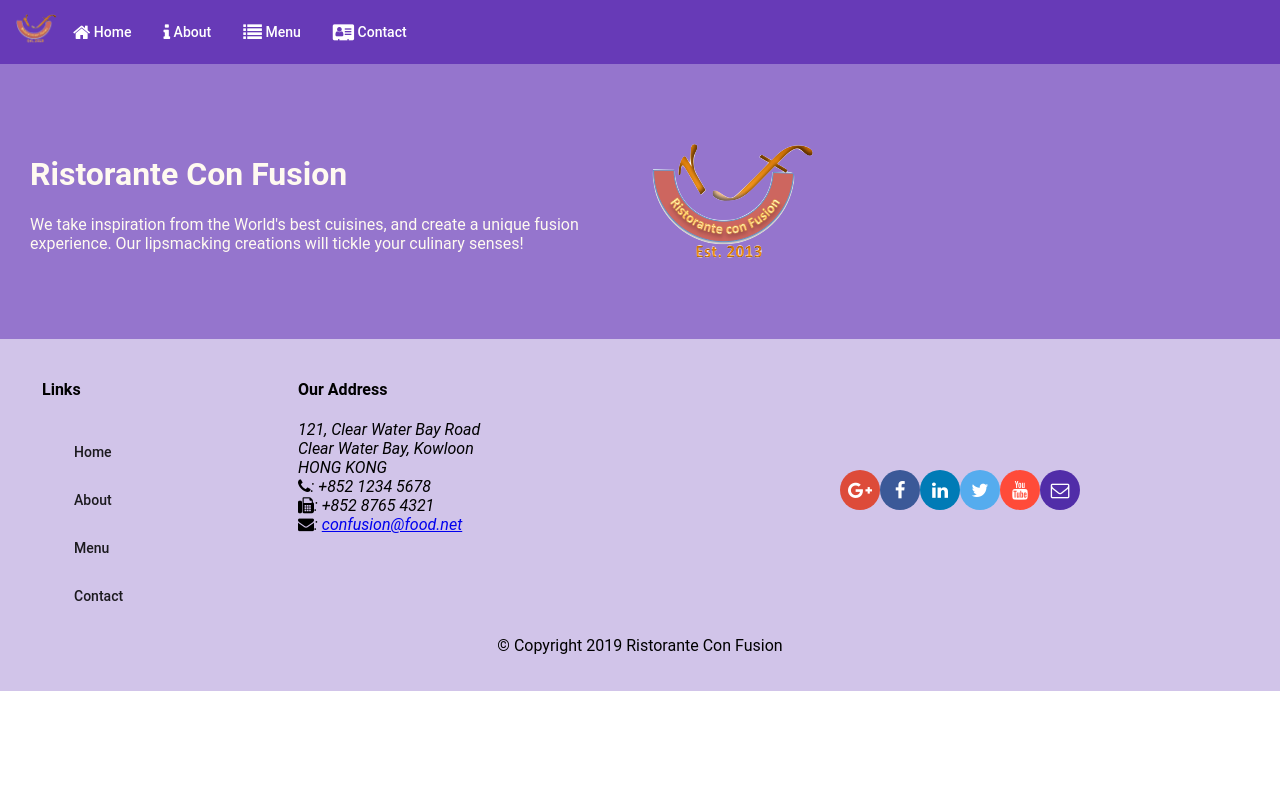
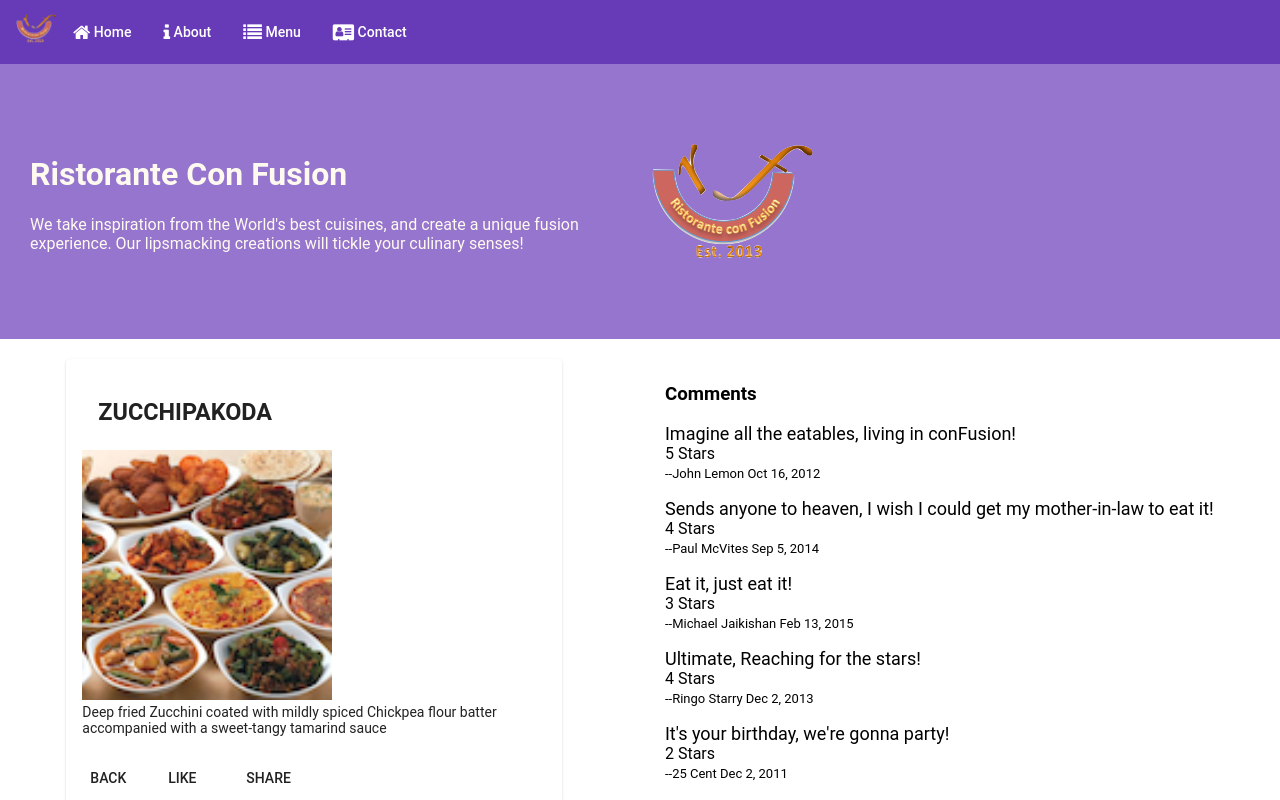
Before and after one commit to sulabhkumar/Hotel, an Angular app: page /dishdetail/1 in a window 1280 px wide. Before the commit this address led to /. Shown: the top 800 px of the page. Built offline with nearby package versions, Linux system fonts and the light colour scheme.

Commit message:
Single page Application Part 2

```diff
--- a/src/app/app-routing/routes.ts
+++ b/src/app/app-routing/routes.ts
@@ -9,6 +9,7 @@
 export const routes:Routes =[
 {path:'home',component:HomeComponent},
 {path:'menu',component: MenuComponent},
+{ path: 'dishdetail/:id',     component: DishdetailComponent },
 {path: '',redirectTo:'/home',pathMatch:'full'},
 {path:'contactus',component:ContactComponent}
 ];
--- a/src/app/dishdetail/dishdetail.component.html
+++ b/src/app/dishdetail/dishdetail.component.html
@@ -20,6 +20,7 @@
       <p>{{dish.description}}</p>
     </mat-card-content>
     <mat-card-actions>
+        <button mat-button (click)="goBack()">BACK</button>
       <button mat-button>LIKE</button>
       <button mat-button>SHARE</button>
     </mat-card-actions>
--- a/src/app/dishdetail/dishdetail.component.ts
+++ b/src/app/dishdetail/dishdetail.component.ts
@@ -1,5 +1,8 @@
-import { Component, OnInit, Input } from '@angular/core';
+import { Component, OnInit} from '@angular/core';
+import { Params, ActivatedRoute } from '@angular/router';
+import { Location } from '@angular/common';
 import {Dish} from '../shared/dish';
+import { DishService } from '../services/dish.service';
 
 @Component({
   selector: 'app-dishdetail',
@@ -8,12 +11,20 @@
 })
 export class DishdetailComponent implements OnInit {
 
-  @Input()
+
   dish: Dish;
 
-  constructor() { }
+  constructor(private dishservice: DishService,
+    private route: ActivatedRoute,
+    private location: Location) { }
 
-  ngOnInit() {
-  }
+    ngOnInit() {
+      let id = this.route.snapshot.params['id'];
+      this.dish = this.dishservice.getDish(id)
+    }
 
+
+    goBack(): void {
+      this.location.back();
+    }
 }
--- a/src/app/footer/footer.component.html
+++ b/src/app/footer/footer.component.html
@@ -9,10 +9,10 @@
       <div fxFlex="40" fxFlexOffset="20px">
         <h4>Links</h4>
         <mat-list>
-          <mat-list-item><a mat-button>Home</a></mat-list-item>
+          <mat-list-item><a mat-button routeLink='/home'>Home</a></mat-list-item>
           <mat-list-item><a mat-button>About</a></mat-list-item>
-          <mat-list-item><a mat-button>Menu</a></mat-list-item>
-          <mat-list-item><a mat-button>Contact</a></mat-list-item>
+          <mat-list-item><a mat-button routeLink='/menu'>Menu</a></mat-list-item>
+          <mat-list-item><a mat-button routeLink='/contactus'>Contact</a></mat-list-item>
         </mat-list>
       </div>
       <div fxFlex="55">
--- a/src/app/menu/menu.component.html
+++ b/src/app/menu/menu.component.html
@@ -11,7 +11,7 @@
 
   <div fxFlex>
     <mat-grid-list cols="2" rowHeight="200px" >
-      <mat-grid-tile *ngFor="let dish of dishes" (click) = "onSelect(dish)">
+        <mat-grid-tile *ngFor="let dish of dishes" [routerLink]="['/dishdetail', dish.id]">
         <img height="180px"  src={{dish.image}} alt={{dish.name}}>
         <mat-grid-tile-footer>
           <h1>{{dish.name | uppercase}}</h1>
@@ -19,7 +19,7 @@
       </mat-grid-tile>
     </mat-grid-list>
   </div>
-  <app-dishdetail  [dish] = "selectedDish"></app-dishdetail>
+
 
 
 </div>
```
